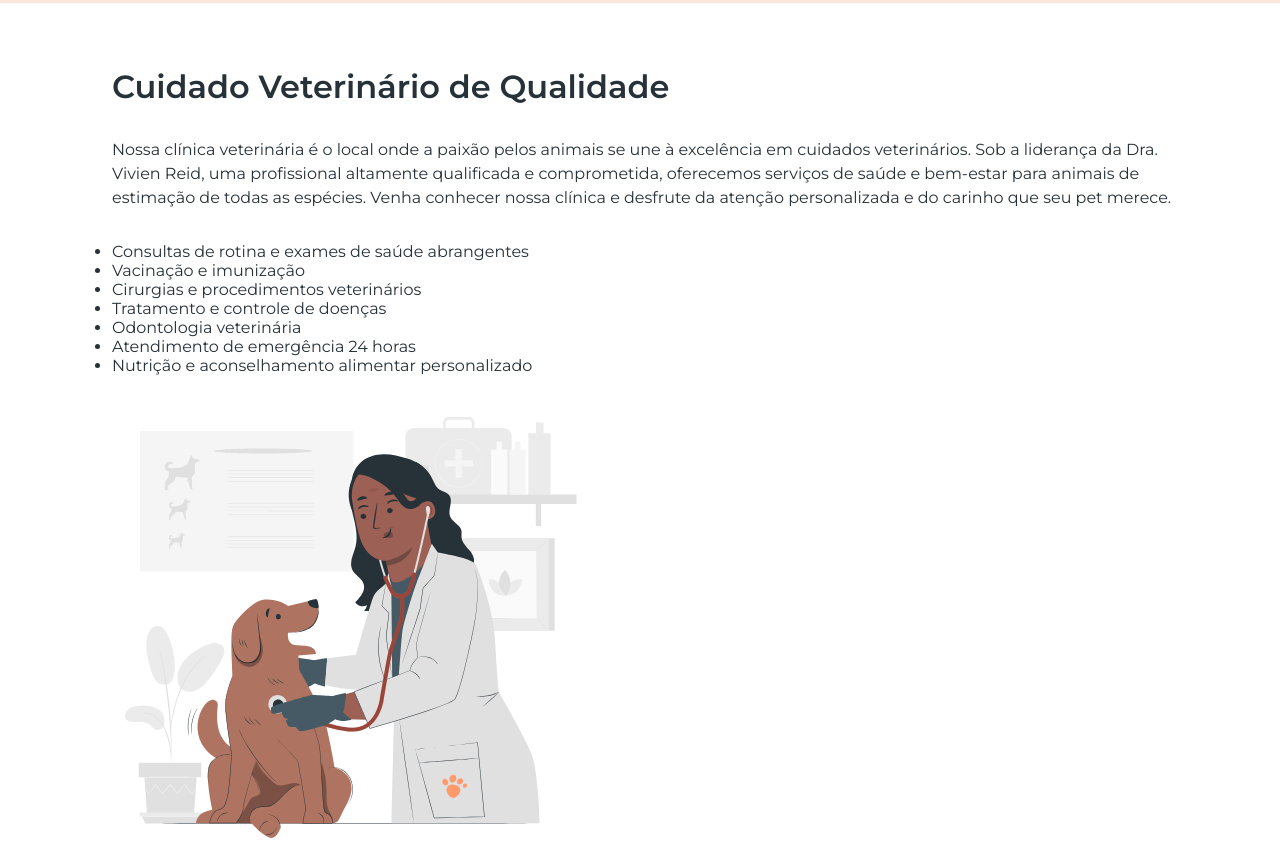
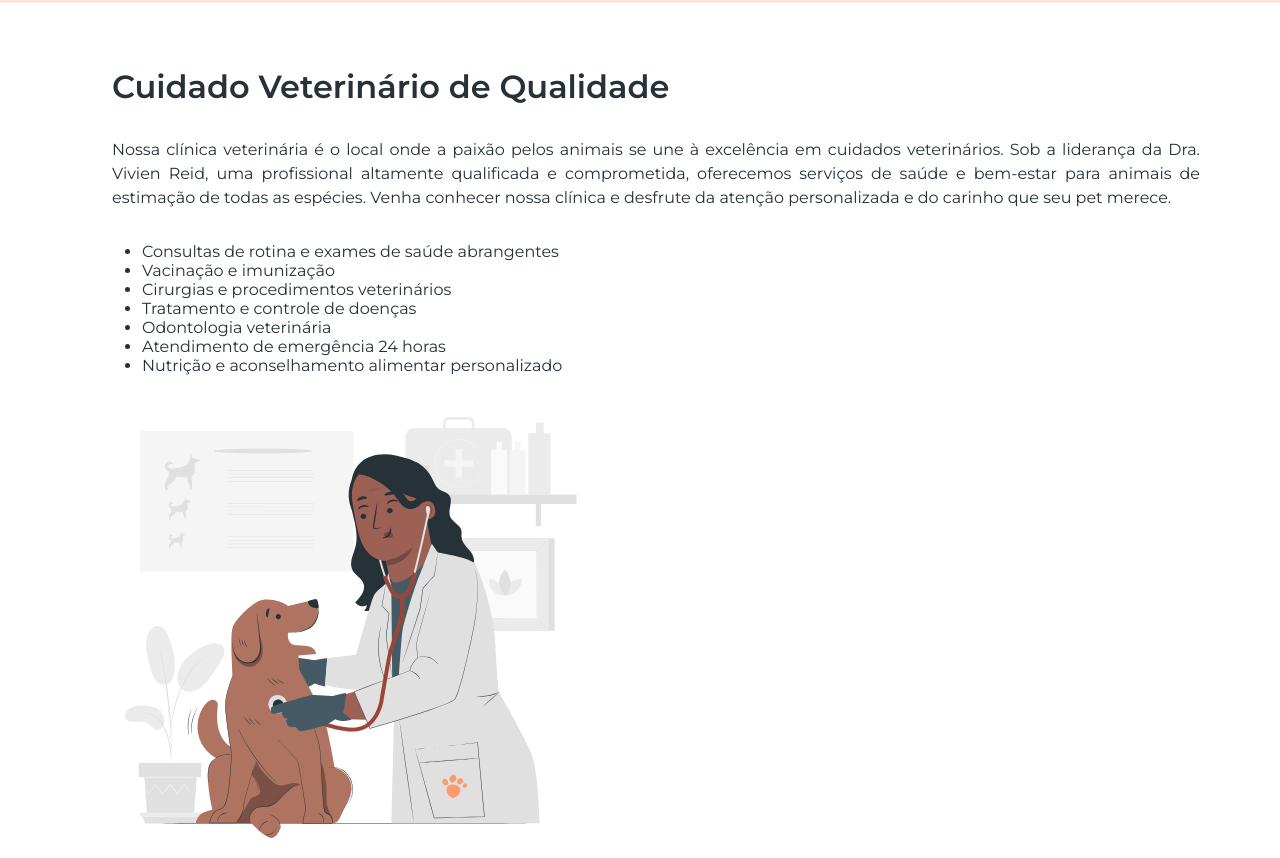
Before and after one commit to BismarckDev/Pet-Life, a plain HTML site: page index.html in a window 1280 px wide. Shown: the part 920-1778 px from the top of the page. Drawn offline with Linux system fonts and the light colour scheme.

Commit message:
Alteração de margem da lista de seviços, criação de novas classes, alteração da class paragrafo adição de algumas imagens para coocar no readme.

```diff
--- a/index.css
+++ b/index.css
@@ -47,6 +47,7 @@ h2 {
 .paragrafo {
     line-height: 150%;
     margin-bottom: 32px;
+    text-align: justify;
 }
 
 .botao {
@@ -70,6 +71,10 @@ h2 {
     left: 0;
     width: 100%;
     z-index: -10;
+}
+
+.servicos {
+    margin-left: 30px;
 }
 
 #clinica {
--- a/index.html
+++ b/index.html
@@ -49,7 +49,7 @@
              oferecemos serviços de saúde e bem-estar para animais de estimação de todas as espécies. Venha conhecer nossa clínica e desfrute da atenção personalizada e do carinho que seu pet merece.
 
         </p>
-        <ul>
+        <ul class="servicos">
             <li>Consultas de rotina e exames de saúde abrangentes</li>
             <li>Vacinação e imunização</li>
             <li>Cirurgias e procedimentos veterinários</li>
@@ -160,12 +160,11 @@
         </div>
     </footer>
     <div id="copyright">
-        Desenvolvido por <a href=""></a>
+        Desenvolvido por <a href="https://github.com/BismarckDev">BismarckDev</a>
     </div>
 
     <script src="index.js"></script>
 
-    <text-co
 
 </body>
 </html>
```
Also changed, not shown: img/image01.png (added), img/image02.png (added), img/image03.png (added).
